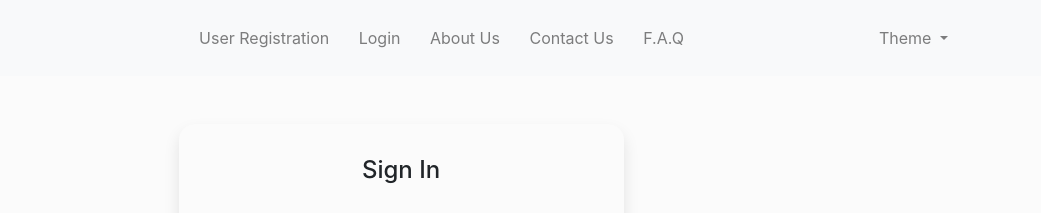
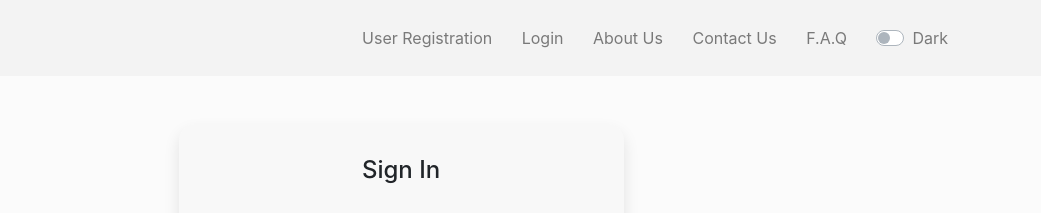
Before and after one commit to noufalsalem/yu-pages, a plain HTML site: page login.html in a window 1280 px wide. Shown: the top 213 px of the page, 239-1280 px from the left. Drawn offline with nearby package versions, Linux system fonts and the light colour scheme.

Commit message:
Update login.html

```diff
--- a/login.html
+++ b/login.html
@@ -15,7 +15,7 @@
   </head>
 <body>
       <!---------NAVBAR-------->
-    <nav class="navbar navbar-expand-lg navbar-light bg-light sticky-top">
+    <nav class="navbar navbar-expand-lg navbar-light sticky-top nav-op">
 
   <div class="container">
 
@@ -39,35 +39,24 @@
             <li class="nav-item"> <a href="contact.html" role="button" class="nav-link"> Contact Us</a></li>
 			&nbsp; &nbsp;
 			<li class="nav-item"> <a href="faq.html" role="button" class="nav-link"> F.A.Q </a></li>
+            &nbsp; &nbsp;
+            <li class="nav-item"><nav class="navbar-nav"> <!--DARK MODE SWITCH-->
+                <div class="nav-link">
+                    <div class="custom control custom-switch">
+                        <input type="checkbox" class="custom-control-input" id="darkSwitch">
+                        <label class="custom-control-label" for="darkSwitch">Dark</label>
+                    </div>
+                </div>
+        </nav></li>
         </ul>
 
 
-		<!--DROPDOWN MENU ON NAVBAR FOR LIGHT/DARK MODE-->
-      <ul class="navbar-nav ml-auto">
-        <li class="nav-item dropdown">
-          <a class="nav-link dropdown-toggle" href="#" id="navbarDropdown" role="button" data-toggle="dropdown" aria-haspopup="true" aria-expanded="false">
-          Theme
-        </a>
-
-          <div class="dropdown-menu dropdown-menu-right animate slideIn" aria-labelledby="navbarDropdown">
-
-            <a class="dropdown-item" href="index.html">Light Mode</a>
-
-            <a id="darkLink" class="dropdown-item" href="index.html" onclick="myFn(); return false;">Dark Mode</a>
-
-            <div class="dropdown-divider"></div>
-            <a class="dropdown-item" href="#">Feedback?</a> <!-- FEEDBACK PAGE MAY BE CHANGED OR REMOVED (not yet available/necessary) -->
-          </div>
-        </li>
-      </ul>
-    </div>
-  </div>
 </nav> <!------ END OF NAVBAR ------->
 
   <div class="container">
     <div class="row">
       <div class="col-sm-9 col-md-7 col-lg-5 mx-auto">
-        <div class="card card-login my-5" style="background-color: #fbfbfb">
+        <div class="card card-login my-5">
           <div class="card-body-login">
             <h5 class="card-title text-center">Sign In</h5>
             <form class="form-login" action="Login.php" method="POST"> <!--OR REPLACE LOGIN PHP ACTION-->
@@ -96,7 +85,7 @@
   </div>
 
 
-	<!--Personal JS (incomplete)-->
+	<!--Personal JS-->
 	<script src="myscript.js"></script>
 
      <!-- Bootstrap JS-->
```
